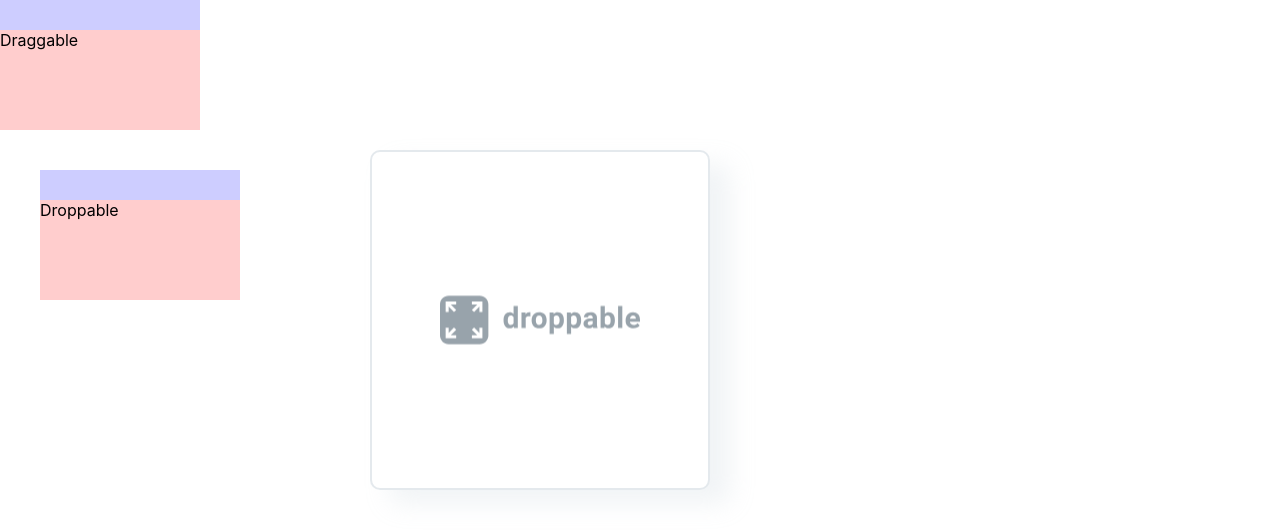
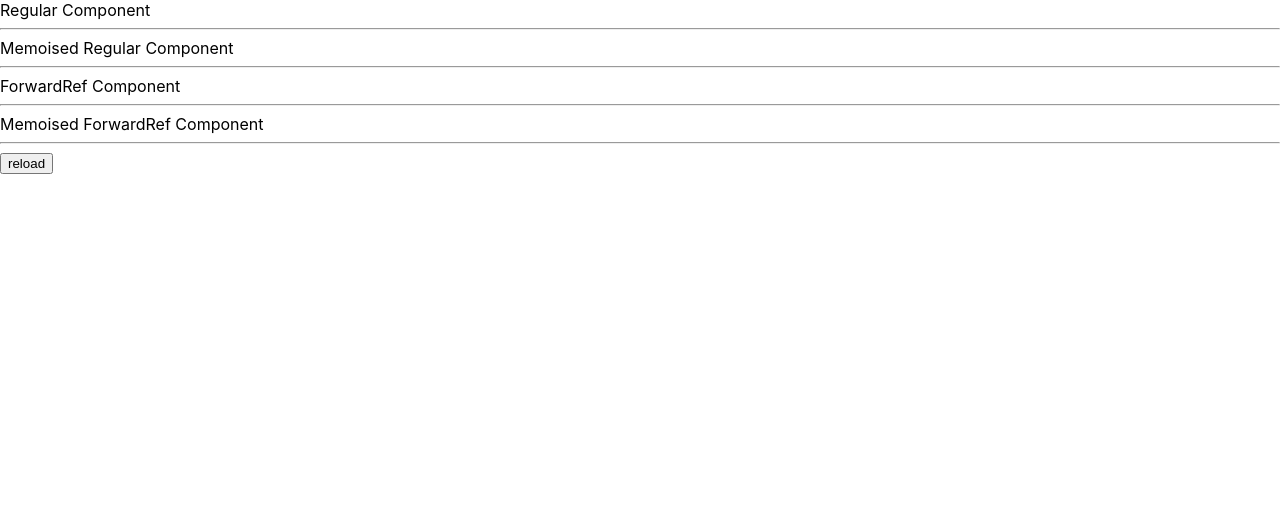
Before and after one commit to dhythm/react-cra-playground, a React (Create React App) app: page / in a window 1280 px wide. Shown: the top 530 px of the page. Built offline with nearby package versions, Linux system fonts and the light colour scheme.

Commit message:
feat: inspect memoised behavior

```diff
--- a/src/App.tsx
+++ b/src/App.tsx
@@ -1,8 +1,8 @@
 import React from "react";
-import { Contents } from "./components/Dnd/Contents";
+import { MemoisedBehavior } from "./components/MemoisedBehavior";
 
 const App: React.FC = () => {
-  return <Contents />;
+  return <MemoisedBehavior />;
 };
 
 export default App;
--- /dev/null
+++ b/src/components/MemoisedBehavior.tsx
@@ -0,0 +1,49 @@
+import { forwardRef, memo, useState } from "react";
+
+export const MemoisedBehavior = () => {
+  const [key, setKey] = useState(0);
+  console.log(key);
+  return (
+    <>
+      <RegularComponent>Regular Component</RegularComponent>
+      <hr />
+      <MemoisedRegularComponent>
+        Memoised Regular Component
+      </MemoisedRegularComponent>
+      <hr />
+      <ForwardRefComponent>ForwardRef Component</ForwardRefComponent>
+      <hr />
+      <MemoisedForwardRefComponent>
+        Memoised ForwardRef Component
+      </MemoisedForwardRefComponent>
+      <hr />
+      <button
+        onClick={() => {
+          setKey(Math.random() * 1000);
+        }}
+      >
+        reload
+      </button>
+    </>
+  );
+};
+
+const RegularComponent = ({ children }: any) => {
+  console.log(`render: RegularComponent`);
+  return <div>{children}</div>;
+};
+
+const MemoisedRegularComponent = memo(({ children }: any) => {
+  console.log(`render: MemoisedRegularComponent`);
+  return <RegularComponent>{children}</RegularComponent>;
+});
+
+const ForwardRefComponent = forwardRef<any, any>(({ children }: any, ref) => {
+  console.log(`render: ForwardRefComponent`);
+  return <div ref={ref}>{children}</div>;
+});
+
+const MemoisedForwardRefComponent = memo(({ children }: any) => {
+  console.log(`render: MemoisedForwardRefComponent`);
+  return <ForwardRefComponent>{children}</ForwardRefComponent>;
+});
```
